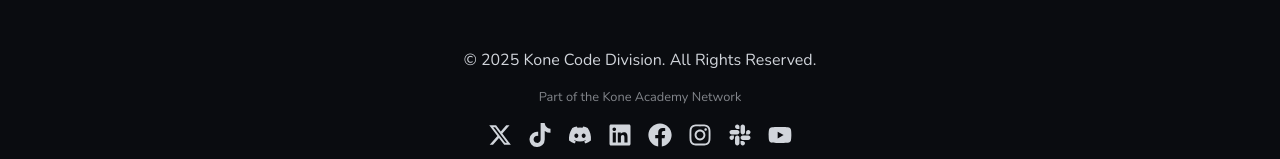
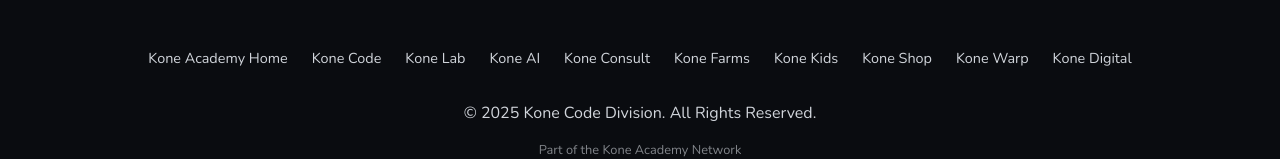
Before and after one commit to PhilipKone/Kone-Code, a React (Vite) app: page / in a window 1280 px wide. Shown: the part 1091-1250 px from the top of the page. Built offline with nearby package versions, Linux system fonts and the light colour scheme; no server answers.

Commit message:
SEO: Implement course schemas, sameAs socials, and local business profiles

```diff
--- a/index.html
+++ b/index.html
@@ -61,6 +61,47 @@
   <script type="application/ld+json">
     {
       "@context": "https://schema.org",
+      "@type": "LocalBusiness",
+      "name": "Kone Code Academy",
+      "parentOrganization": {
+        "@type": "Organization",
+        "name": "Kone Academy",
+        "url": "https://www.koneacademy.io/"
+      },
+      "image": "https://code.koneacademy.io/logo-circle-blue.svg",
+      "@id": "https://code.koneacademy.io/",
+      "url": "https://code.koneacademy.io/",
+      "telephone": "+233551993820",
+      "priceRange": "$$",
+      "address": {
+        "@type": "PostalAddress",
+        "streetAddress": "Accra, Ghana",
+        "addressLocality": "Accra",
+        "addressCountry": "GH"
+      },
+      "sameAs": [
+        "https://www.koneacademy.io/",
+        "https://kids.koneacademy.io/",
+        "https://consult.koneacademy.io/",
+        "https://code.koneacademy.io/",
+        "https://lab.koneacademy.io/",
+        "https://digital.koneacademy.io/",
+        "https://shop.koneacademy.io/",
+        "https://farms.koneacademy.io/",
+        "https://warp.koneacademy.io/",
+        "https://ai.koneacademy.io/",
+        "https://www.linkedin.com/company/konecodeacdemy/",
+        "https://www.facebook.com/profile.php?id=61584327765846",
+        "https://www.instagram.com/koneacademy",
+        "https://x.com/koneacademy",
+        "https://www.tiktok.com/@koneacademy",
+        "https://youtube.com/@koneacademy"
+      ]
+    }
+  </script>
+  <script type="application/ld+json">
+    {
+      "@context": "https://schema.org",
       "@type": "ItemList",
       "name": "Kone Code Navigation",
       "itemListElement": [
--- a/src/App.css
+++ b/src/App.css
@@ -283,6 +283,26 @@ html {
     opacity: 0.6;
 }
 
+.footer-ecosystem {
+    display: flex;
+    justify-content: center;
+    flex-wrap: wrap;
+    gap: 1.5rem;
+    margin-bottom: 2rem;
+    font-size: 0.9rem;
+}
+
+.footer-ecosystem a {
+    color: var(--text-secondary);
+    text-decoration: none;
+    transition: color 0.3s;
+    font-weight: 500;
+}
+
+.footer-ecosystem a:hover {
+    color: #22c55e;
+}
+
 /* Social Icons */
 .social-icons {
     display: flex;
--- a/src/components/SEOManager.jsx
+++ b/src/components/SEOManager.jsx
@@ -5,7 +5,8 @@ const DEFAULT_SEO = {
   title: "Kone Code | Professional Coding Bootcamps & STEM Training",
   description: "Accelerate your career in software development. Join our Python Masterclass, JavaScript Bootcamp, and hands-on coding courses in Accra and online.",
   keywords: "Kone Code, learn programming, Python bootcamps Ghana, coding school Accra, software developer training",
-  schema: {
+  schema: [
+    {
       "@context": "https://schema.org",
       "@type": "WebSite",
       "name": "Kone Code Academy",
@@ -15,7 +16,30 @@ const DEFAULT_SEO = {
         "name": "Kone Academy",
         "url": "https://www.koneacademy.io/"
       }
+    },
+    {
+      "@context": "https://schema.org",
+      "@type": "Course",
+      "name": "Python Software Engineering Track",
+      "description": "Master Python programming from syntax basics to database integrations, APIs, and Machine Learning models.",
+      "provider": {
+        "@type": "Organization",
+        "name": "Kone Code Academy",
+        "sameAs": "https://code.koneacademy.io/"
       }
+    },
+    {
+      "@context": "https://schema.org",
+      "@type": "Course",
+      "name": "Full-Stack JavaScript & TypeScript Track",
+      "description": "Complete software engineering track covering modern JavaScript, React, Node.js, and clean TypeScript code.",
+      "provider": {
+        "@type": "Organization",
+        "name": "Kone Code Academy",
+        "sameAs": "https://code.koneacademy.io/"
+      }
+    }
+  ]
 };
 
 const ROUTE_SEO_MAP = {
--- a/src/pages/Home.jsx
+++ b/src/pages/Home.jsx
@@ -108,8 +108,19 @@ function Home() {
                 </div>
             </section>
 
-            {/* Footer */}
             <footer className="footer">
+                <div className="footer-ecosystem">
+                    <a href="https://www.koneacademy.io">Kone Academy Home</a>
+                    <a href="https://code.koneacademy.io">Kone Code</a>
+                    <a href="https://lab.koneacademy.io">Kone Lab</a>
+                    <a href="https://ai.koneacademy.io">Kone AI</a>
+                    <a href="https://consult.koneacademy.io">Kone Consult</a>
+                    <a href="https://farms.koneacademy.io">Kone Farms</a>
+                    <a href="https://kids.koneacademy.io">Kone Kids</a>
+                    <a href="https://shop.koneacademy.io">Kone Shop</a>
+                    <a href="https://warp.koneacademy.io">Kone Warp</a>
+                    <a href="https://digital.koneacademy.io">Kone Digital</a>
+                </div>
                 <p>&copy; {new Date().getFullYear()} Kone Code Division. All Rights Reserved.</p>
                 <p className="footer-sub">Part of the Kone Academy Network</p>
                 <div style={{ marginTop: '0.5rem', fontSize: '1.2rem' }}>
```
Lines whose indentation alone changed are shown as unchanged.
